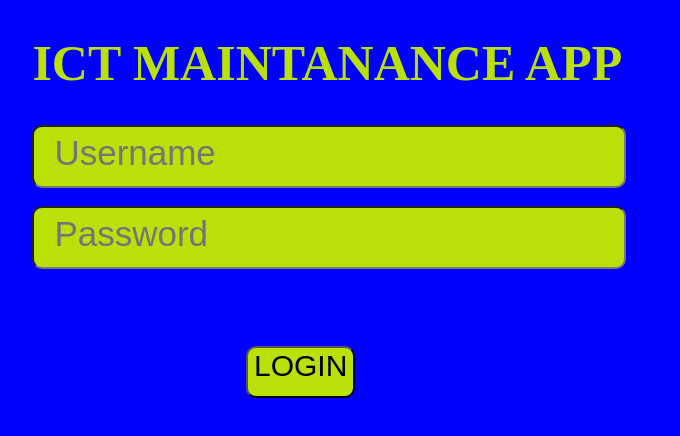
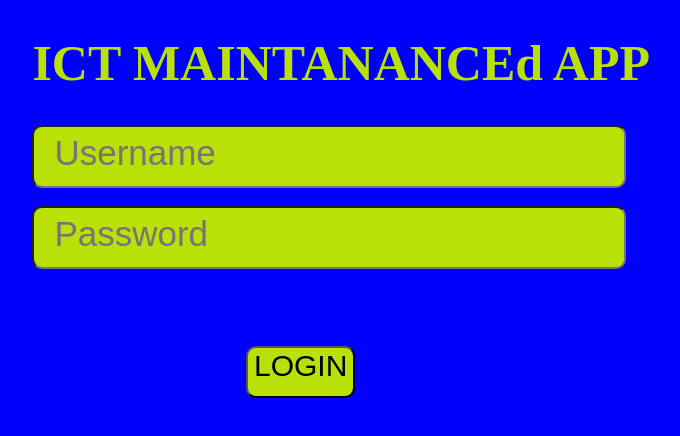
Before and after one commit to sempefy/sempefy, a plain HTML site: page index.html in a window 1280 px wide. Shown: the whole page, without its empty margins (418-1098 px from the left). Drawn offline with Linux system fonts and the light colour scheme.

Commit message:
Update index.html

```diff
--- a/index.html
+++ b/index.html
@@ -10,7 +10,7 @@
 
 </head>
 <body>
-    <h1> ICT MAINTANANCE APP</h1>
+    <h1> ICT MAINTANANCEd APP</h1>
     <form onsubmit="return false;">
 
         <input type="text" id = "uname" name = "username"   placeholder="Username" > <br><br>
```
